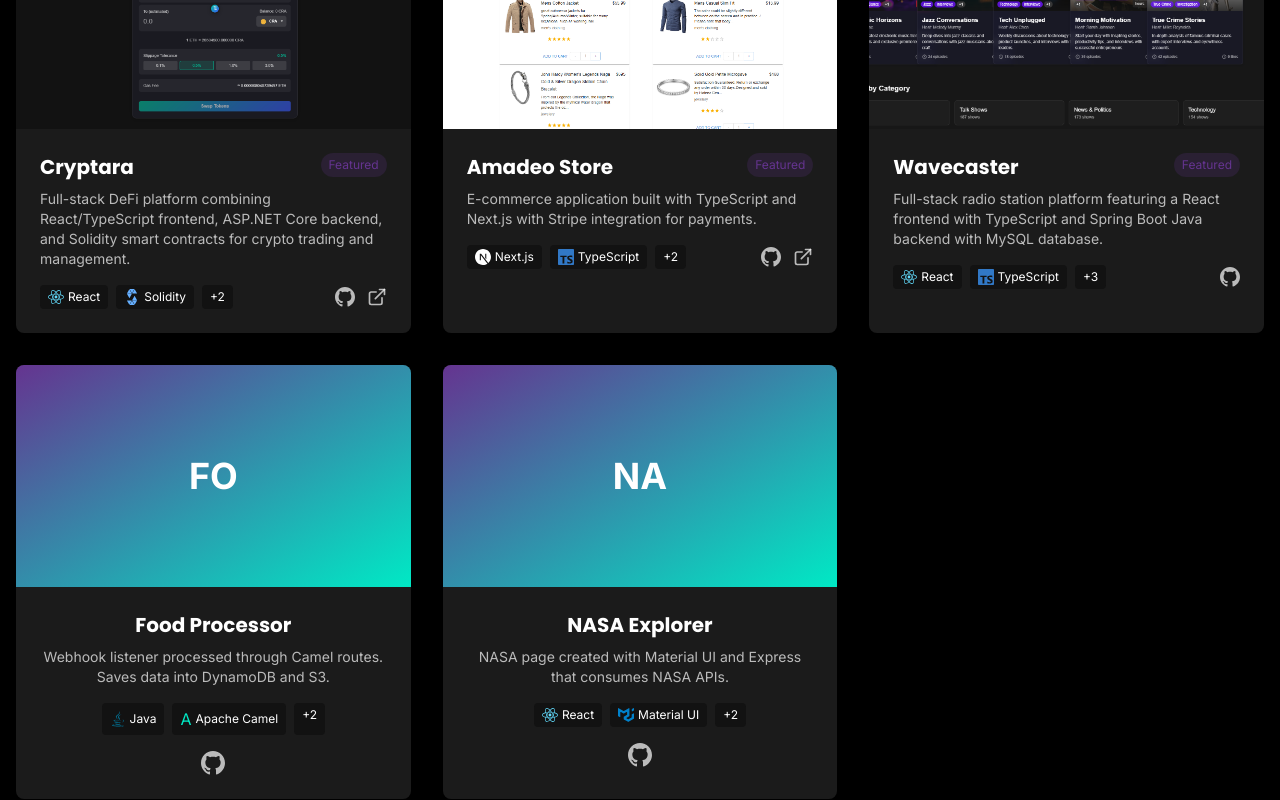
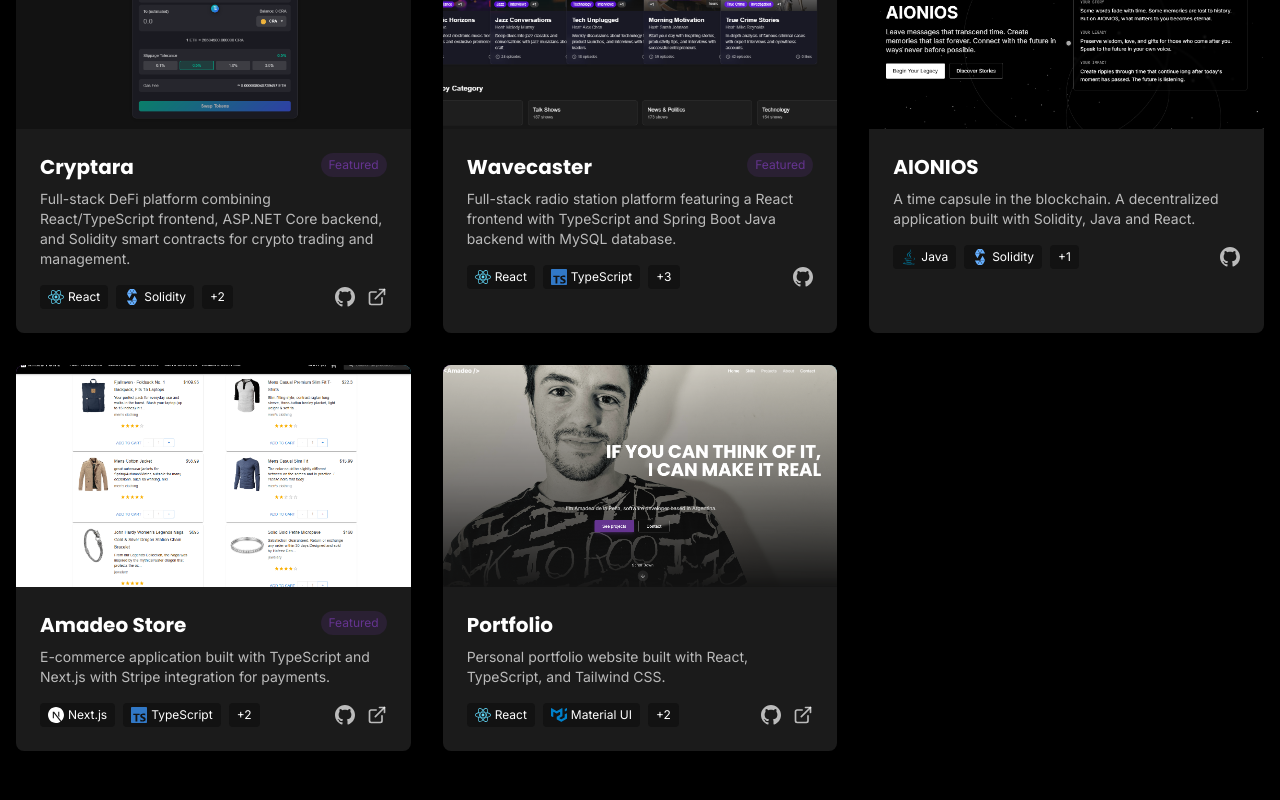
Before and after one commit to amadeodlp/amadeo-portfolio, a React (Vite) app: page /#/projects in a window 1280 px wide. Shown: the part 560-1360 px from the top of the page. Built offline with nearby package versions, Linux system fonts and the light colour scheme.

Commit message:
updated projects

```diff
--- a/src/views/Home/Home.tsx
+++ b/src/views/Home/Home.tsx
@@ -7,51 +7,51 @@ import SectionHeader from '@/components/molecules/SectionHeader';
 import InfoSection from '@/components/molecules/InfoSection';
 import { pageBackgrounds } from '@/utils/imageUtils';
 import cryptaraImage from '@/assets/images/cryptara.png';
-import amastoreImage from '@/assets/images/amastore.png';
-import wavecasterImage from '@/assets/images/wavecaster.png';
+import aioniosImage from "@/assets/images/aionios.png"
+import wavecasterImage from "@/assets/images/wavecaster.png"
 
 // Use our image utility to get background images
-const primaryBackgrounds = pageBackgrounds.home.primary;
-const secondaryBackgrounds = pageBackgrounds.home.secondary;
+const primaryBackgrounds = pageBackgrounds.home.primary
+const secondaryBackgrounds = pageBackgrounds.home.secondary
 
 const Home: React.FC<HomeProps> = () => {
-  const [currentBgIndex, setCurrentBgIndex] = useState(0);
-  const [isTransitioning, setIsTransitioning] = useState(false);
-  const [showScrollIndicator, setShowScrollIndicator] = useState(true);
+  const [currentBgIndex, setCurrentBgIndex] = useState(0)
+  const [isTransitioning, setIsTransitioning] = useState(false)
+  const [showScrollIndicator, setShowScrollIndicator] = useState(true)
 
   // Change background image every 10 seconds
   useEffect(() => {
     const intervalId = setInterval(() => {
-      setIsTransitioning(true);
+      setIsTransitioning(true)
 
       setTimeout(() => {
-        setCurrentBgIndex((prevIndex) =>
-          (prevIndex + 1) % primaryBackgrounds.length
-        );
-      }, 1000); // Change image after starting transition
+        setCurrentBgIndex(
+          prevIndex => (prevIndex + 1) % primaryBackgrounds.length
+        )
+      }, 1000) // Change image after starting transition
 
       // Reset transition state
       setTimeout(() => {
-        setIsTransitioning(false);
-      }, 2500); // Extended transition time for secondary image effect
-    }, 10000); // Extended to 10 seconds for a slower pace
+        setIsTransitioning(false)
+      }, 2500) // Extended transition time for secondary image effect
+    }, 10000) // Extended to 10 seconds for a slower pace
 
-    return () => clearInterval(intervalId);
-  }, []);
+    return () => clearInterval(intervalId)
+  }, [])
 
   // Handle scroll indicator
   useEffect(() => {
     const handleScroll = () => {
       if (window.scrollY > 100) {
-        setShowScrollIndicator(false);
+        setShowScrollIndicator(false)
       } else {
-        setShowScrollIndicator(true);
+        setShowScrollIndicator(true)
       }
-    };
+    }
 
-    window.addEventListener('scroll', handleScroll);
-    return () => window.removeEventListener('scroll', handleScroll);
-  }, []);
+    window.addEventListener("scroll", handleScroll)
+    return () => window.removeEventListener("scroll", handleScroll)
+  }, [])
 
   return (
     <>
@@ -321,14 +321,20 @@ const Home: React.FC<HomeProps> = () => {
               transition={{ type: "spring", stiffness: 300 }}
             >
               <div className="aspect-video bg-gradient-to-tr relative overflow-hidden group-hover:from-[#7d42ab] group-hover:to-[#39ffda] transition-all duration-500">
-                <img src={cryptaraImage} alt="Cryptara" className="absolute inset-0 w-full h-full object-cover" />
+                <img
+                  src={cryptaraImage}
+                  alt="Cryptara"
+                  className="absolute inset-0 w-full h-full object-cover"
+                />
               </div>
               <div className="p-6">
                 <h3 className="text-xl font-bold mb-2 group-hover:text-[#00E9C5] transition-colors duration-300">
                   Cryptara
                 </h3>
                 <p className="text-white/70 text-sm mb-4">
-                  Full-stack DeFi platform combining React/TypeScript frontend, ASP.NET Core backend, and Solidity smart contracts for crypto trading and management.
+                  Full-stack DeFi platform combining React/TypeScript frontend,
+                  ASP.NET Core backend, and Solidity smart contracts for crypto
+                  trading and management.
                 </p>
                 <div className="flex justify-between items-center">
                   <div className="flex gap-2">
@@ -337,6 +343,9 @@ const Home: React.FC<HomeProps> = () => {
                     </span>
                     <span className="bg-black/30 text-xs px-2 py-1 rounded backdrop-blur-sm">
                       Solidity
+                    </span>
+                    <span className="bg-black/30 text-xs px-2 py-1 rounded backdrop-blur-sm">
+                      .NET
                     </span>
                   </div>
                   <motion.a
@@ -361,21 +370,27 @@ const Home: React.FC<HomeProps> = () => {
               </div>
             </motion.div>
 
-            {/* Amadeo Store Project */}
+            {/* AIONIOS Project */}
             <motion.div
               className="bg-dark/80 rounded-lg overflow-hidden shadow-lg group backdrop-blur-sm border border-white/5 hover:border-white/10 transition-all duration-300"
               whileHover={{ y: -10 }}
               transition={{ type: "spring", stiffness: 300 }}
             >
               <div className="aspect-video bg-gradient-to-bl relative overflow-hidden group-hover:from-[#39ffda] group-hover:to-[#7d42ab] transition-all duration-500">
-                <img src={amastoreImage} alt="Amadeo Store" className="absolute inset-0 w-full h-full object-cover" />
+                <img
+                  src={aioniosImage}
+                  alt="AIONIOS"
+                  className="absolute inset-0 w-full h-full object-cover"
+                />
               </div>
               <div className="p-6">
                 <h3 className="text-xl font-bold mb-2 group-hover:text-[#00E9C5] transition-colors duration-300">
-                  Amadeo Store
+                  AIONIOS
                 </h3>
                 <p className="text-white/70 text-sm mb-4">
-                  E-commerce application built with TypeScript and Next.js with Stripe integration for payments.
+                  Time Capsule in the blockchain. Full-stack web app built with
+                  Next.js, TypeScript, Spring Boot and Solidity smart contracts
+                  for storing memories to be opened in the future.
                 </p>
                 <div className="flex justify-between items-center">
                   <div className="flex gap-2">
@@ -383,7 +398,10 @@ const Home: React.FC<HomeProps> = () => {
                       Next.js
                     </span>
                     <span className="bg-black/30 text-xs px-2 py-1 rounded backdrop-blur-sm">
-                      TypeScript
+                      Solidity
+                    </span>
+                    <span className="bg-black/30 text-xs px-2 py-1 rounded backdrop-blur-sm">
+                      Spring Boot
                     </span>
                   </div>
                   <motion.a
@@ -415,14 +433,20 @@ const Home: React.FC<HomeProps> = () => {
               transition={{ type: "spring", stiffness: 300 }}
             >
               <div className="aspect-video bg-gradient-to-br relative overflow-hidden group-hover:from-[#7d42ab] group-hover:to-[#39ffda] transition-all duration-500">
-                <img src={wavecasterImage} alt="Wavecaster" className="absolute inset-0 w-full h-full object-cover" />
+                <img
+                  src={wavecasterImage}
+                  alt="Wavecaster"
+                  className="absolute inset-0 w-full h-full object-cover"
+                />
               </div>
               <div className="p-6">
                 <h3 className="text-xl font-bold mb-2 group-hover:text-[#00E9C5] transition-colors duration-300">
                   Wavecaster
                 </h3>
                 <p className="text-white/70 text-sm mb-4">
-                  Full-stack radio station platform featuring a React frontend with TypeScript and Spring Boot Java backend with MySQL database.
+                  Full-stack radio station platform featuring a React frontend
+                  with TypeScript and Spring Boot Java backend with MySQL
+                  database.
                 </p>
                 <div className="flex justify-between items-center">
                   <div className="flex gap-2">
@@ -520,6 +544,6 @@ const Home: React.FC<HomeProps> = () => {
       </section>
     </>
   )
-};
+}
 
 export default Home;
--- a/src/views/Projects/Projects.tsx
+++ b/src/views/Projects/Projects.tsx
@@ -1,18 +1,22 @@
-import { useState, useEffect } from 'react';
-import { motion, AnimatePresence } from 'framer-motion';
-import { ProjectsProps, Project } from './types';
-import HeroSection from '@/components/organisms/HeroSection';
-import SectionHeader from '@/components/molecules/SectionHeader';
-import InfoSection from '@/components/molecules/InfoSection';
-import { pageBackgrounds } from '@/utils/imageUtils';
-// Import cryptara image
-import cryptaraImage from '@/assets/images/cryptara.png';
-import amastoreImage from '@/assets/images/amastore.png';
-import wavecasterImage from '@/assets/images/wavecaster.png';
+import { useState, useEffect } from "react"
+import { ProjectsProps, Project } from "./types"
+import HeroSection from "@/components/organisms/HeroSection"
+import SectionHeader from "@/components/molecules/SectionHeader"
+import InfoSection from "@/components/molecules/InfoSection"
+import aioniosImage from "@/assets/images/aionios.png"
+import portfolioImage from "@/assets/images/portfolio.png"
+import cryptaraImage from "@/assets/images/cryptara.png"
+import amastoreImage from "@/assets/images/amastore.png"
+import wavecasterImage from "@/assets/images/wavecaster.png"
 import {
-  FaReact, FaNodeJs, FaJava, FaDocker, FaGitAlt, FaAws,
-  FaNpm, FaDatabase
-} from 'react-icons/fa';
+  FaReact,
+  FaNodeJs,
+  FaJava,
+  FaDocker,
+  FaGitAlt,
+  FaAws,
+  FaDatabase,
+} from "react-icons/fa"
 import {
   SiTypescript,
   SiExpress,
@@ -105,6 +109,27 @@ const Projects: React.FC<ProjectsProps> = () => {
       featured: true,
     },
     {
+      id: "wavecaster",
+      title: "Wavecaster",
+      description:
+        "Full-stack radio station platform featuring a React frontend with TypeScript and Spring Boot Java backend with MySQL database.",
+      image: wavecasterImage,
+      technologies: ["React", "TypeScript", "Java", "Spring Boot", "MySQL"],
+      github: "https://github.com/amadeodlp/wavecaster",
+      category: "fullstack",
+      featured: true,
+    },
+    {
+      id: "aionios",
+      title: "AIONIOS",
+      description:
+        "A time capsule in the blockchain. A decentralized application built with Solidity, Java and React.",
+      image: aioniosImage,
+      technologies: ["Java", "Solidity", "React"],
+      github: "https://github.com/amadeodlp/aionios-ui",
+      category: "fullstack",
+    },
+    {
       id: "amastore",
       title: "Amadeo Store",
       description:
@@ -117,35 +142,15 @@ const Projects: React.FC<ProjectsProps> = () => {
       category: "frontend",
     },
     {
-      id: "wavecaster",
-      title: "Wavecaster",
+      id: "portfolio",
+      title: "Portfolio",
       description:
-        "Full-stack radio station platform featuring a React frontend with TypeScript and Spring Boot Java backend with MySQL database.",
-      image: wavecasterImage,
-      technologies: ["React", "TypeScript", "Java", "Spring Boot", "MySQL"],
-      github: "https://github.com/amadeodlp/wavecaster",
-      category: "fullstack",
-      featured: true,
-    },
-    {
-      id: "foodprocessor",
-      title: "Food Processor",
-      description:
-        "Webhook listener processed through Camel routes. Saves data into DynamoDB and S3.",
-      image: "/images/projects/foodprocessor.jpg",
-      technologies: ["Java", "Apache Camel", "AWS DynamoDB", "AWS S3"],
-      github: "https://github.com/amadeodlp/foodprocessor",
-      category: "backend",
-    },
-    {
-      id: "nasa-react",
-      title: "NASA Explorer",
-      description:
-        "NASA page created with Material UI and Express that consumes NASA APIs.",
-      image: "/images/projects/nasa-explorer.jpg",
+        "Personal portfolio website built with React, TypeScript, and Tailwind CSS.",
+      image: portfolioImage,
       technologies: ["React", "Material UI", "Express", "NASA API"],
-      github: "https://github.com/amadeodlp/nasa-react-mui-express",
-      category: "fullstack",
+      github: "https://github.com/amadeodlp/amadeo-portfolio",
+      liveDemo: "https://amadeodlp.github.io/amadeo-portfolio",
+      category: "frontend",
     },
   ]
 
@@ -255,19 +260,31 @@ const Projects: React.FC<ProjectsProps> = () => {
               >
                 {/* Project Image */}
                 <div className="aspect-video bg-gradient-to-br from-[#653490] to-[#00E9C5] relative overflow-hidden">
-                  {(project.id === "cryptara" || project.id === "amastore" || project.id === "wavecaster") ? (
-                    <img src={project.image} alt={project.title} className="absolute inset-0 w-full h-full object-cover" />
-                  ) : (
-                    <div className="absolute inset-0 flex items-center justify-center text-white text-4xl font-bold">
-                      {project.title.substring(0, 2).toUpperCase()}
-                    </div>
-                  )}
+                  <img
+                    src={project.image}
+                    alt={project.title}
+                    className="absolute inset-0 w-full h-full object-cover"
+                  />
                 </div>
 
                 {/* Project Info */}
                 <div className="p-6">
-                  <div className={`flex items-start ${project.id === "foodprocessor" || project.id === "nasa-react" ? "justify-center" : "justify-between"} mb-2`}>
-                    <h3 className={`text-xl font-bold group-hover:text-[#00E9C5] transition-colors ${project.id === "foodprocessor" || project.id === "nasa-react" ? "text-center" : ""}`}>
+                  <div
+                    className={`flex items-start ${
+                      project.id === "foodprocessor" ||
+                      project.id === "nasa-react"
+                        ? "justify-center"
+                        : "justify-between"
+                    } mb-2`}
+                  >
+                    <h3
+                      className={`text-xl font-bold group-hover:text-[#00E9C5] transition-colors ${
+                        project.id === "foodprocessor" ||
+                        project.id === "nasa-react"
+                          ? "text-center"
+                          : ""
+                      }`}
+                    >
                       {project.title}
                     </h3>
 
@@ -278,20 +295,39 @@ const Projects: React.FC<ProjectsProps> = () => {
                     )}
                   </div>
 
-                  <p className={`text-white/70 text-sm mb-4 ${project.id === "foodprocessor" || project.id === "nasa-react" ? "text-center" : ""}`}>
+                  <p
+                    className={`text-white/70 text-sm mb-4 ${
+                      project.id === "foodprocessor" ||
+                      project.id === "nasa-react"
+                        ? "text-center"
+                        : ""
+                    }`}
+                  >
                     {project.description}
                   </p>
 
-                  <div className={`flex ${project.id === "foodprocessor" || project.id === "nasa-react" ? "justify-center" : "justify-between"} items-center`}>
-                    <div className={`flex flex-wrap gap-2 ${project.id === "foodprocessor" || project.id === "nasa-react" ? "justify-center" : ""}`}>
+                  <div
+                    className={`flex ${
+                      project.id === "foodprocessor" ||
+                      project.id === "nasa-react"
+                        ? "justify-center"
+                        : "justify-between"
+                    } items-center`}
+                  >
+                    <div
+                      className={`flex flex-wrap gap-2 ${
+                        project.id === "foodprocessor" ||
+                        project.id === "nasa-react"
+                          ? "justify-center"
+                          : ""
+                      }`}
+                    >
                       {project.technologies.slice(0, 2).map((tech, index) => (
                         <span
                           key={index}
                           className="bg-dark text-xs px-2 py-1 rounded flex items-center gap-1"
                         >
-                          <span className="text-base">
-                            {getTechIcon(tech)}
-                          </span>
+                          <span className="text-base">{getTechIcon(tech)}</span>
                           <span>{tech}</span>
                         </span>
                       ))}
@@ -301,8 +337,6 @@ const Projects: React.FC<ProjectsProps> = () => {
                         </span>
                       )}
                     </div>
-
-                    {!(project.id === "foodprocessor" || project.id === "nasa-react") ? (
                     <div className="flex space-x-3">
                       {project.github && (
                         <a
@@ -350,31 +384,7 @@ const Projects: React.FC<ProjectsProps> = () => {
                         </a>
                       )}
                     </div>
-                    ) : null}
                   </div>
-
-                  {/* GitHub link for bottom two projects - centered */}
-                  {(project.id === "foodprocessor" || project.id === "nasa-react") && project.github && (
-                    <div className="flex justify-center mt-4">
-                      <a
-                        href={project.github}
-                        target="_blank"
-                        rel="noopener noreferrer"
-                        className="text-white/70 hover:text-white transition-colors"
-                        aria-label={`GitHub repository for ${project.title}`}
-                      >
-                        <svg
-                          xmlns="http://www.w3.org/2000/svg"
-                          width="24"
-                          height="24"
-                          viewBox="0 0 24 24"
-                          fill="currentColor"
-                        >
-                          <path d="M12 0c-6.626 0-12 5.373-12 12 0 5.302 3.438 9.8 8.207 11.387.599.111.793-.261.793-.577v-2.234c-3.338.726-4.033-1.416-4.033-1.416-.546-1.387-1.333-1.756-1.333-1.756-1.089-.745.083-.729.083-.729 1.205.084 1.839 1.237 1.839 1.237 1.07 1.834 2.807 1.304 3.492.997.107-.775.418-1.305.762-1.604-2.665-.305-5.467-1.334-5.467-5.931 0-1.311.469-2.381 1.236-3.221-.124-.303-.535-1.524.117-3.176 0 0 1.008-.322 3.301 1.23.957-.266 1.983-.399 3.003-.404 1.02.005 2.047.138 3.006.404 2.291-1.552 3.297-1.23 3.297-1.23.653 1.653.242 2.874.118 3.176.77.84 1.235 1.911 1.235 3.221 0 4.609-2.807 5.624-5.479 5.921.43.372.823 1.102.823 2.222v3.293c0 .319.192.694.801.576 4.765-1.589 8.199-6.086 8.199-11.386 0-6.627-5.373-12-12-12z" />
-                        </svg>
-                      </a>
-                    </div>
-                  )}
                 </div>
               </div>
             ))}
@@ -436,4 +446,4 @@ const Projects: React.FC<ProjectsProps> = () => {
   )
 }
 
-export default Projects;
+export default Projects
```
Also changed, not shown: src/assets/images/aionios.png (added), src/assets/images/portfolio.png (added). Lines whose indentation alone changed are shown as unchanged.
